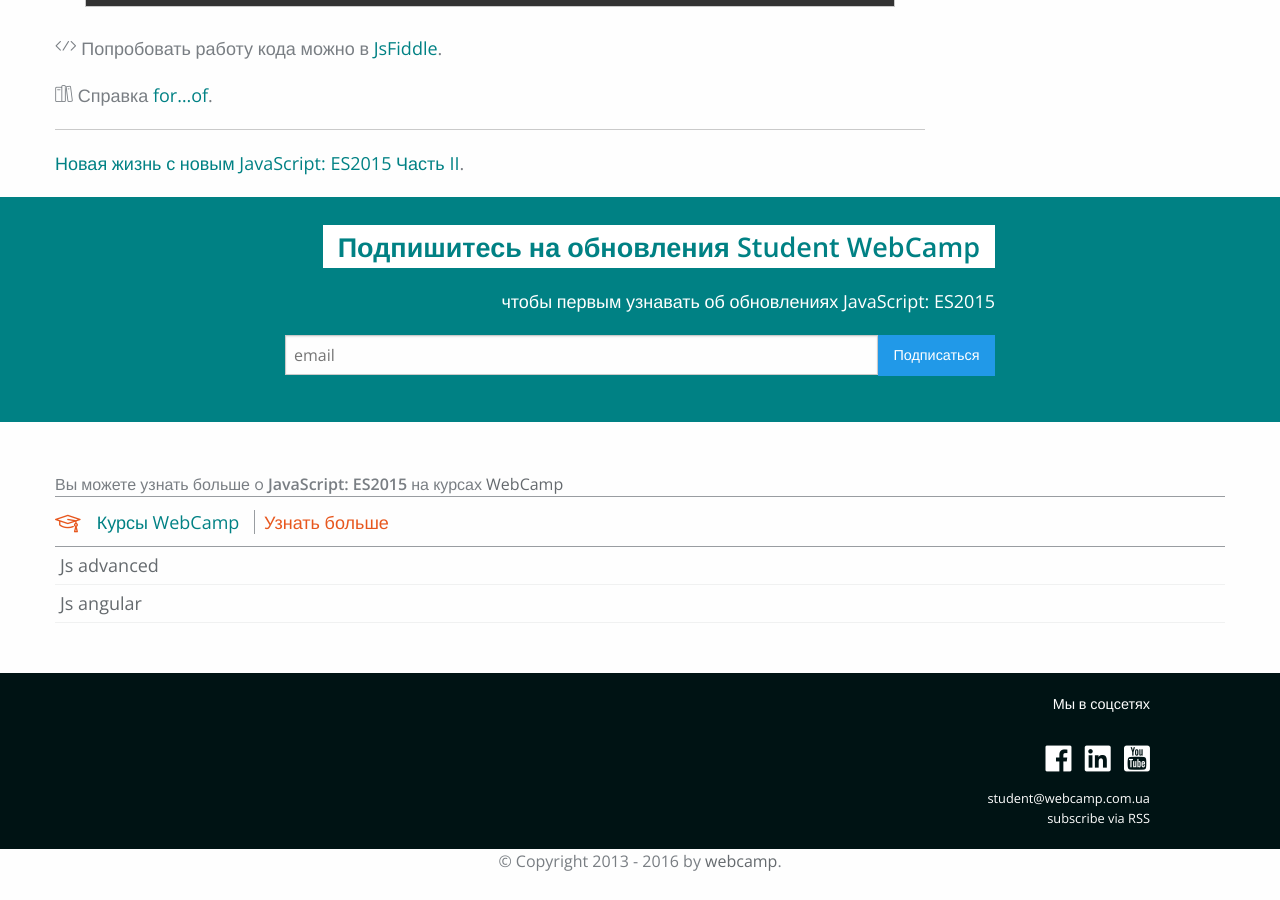
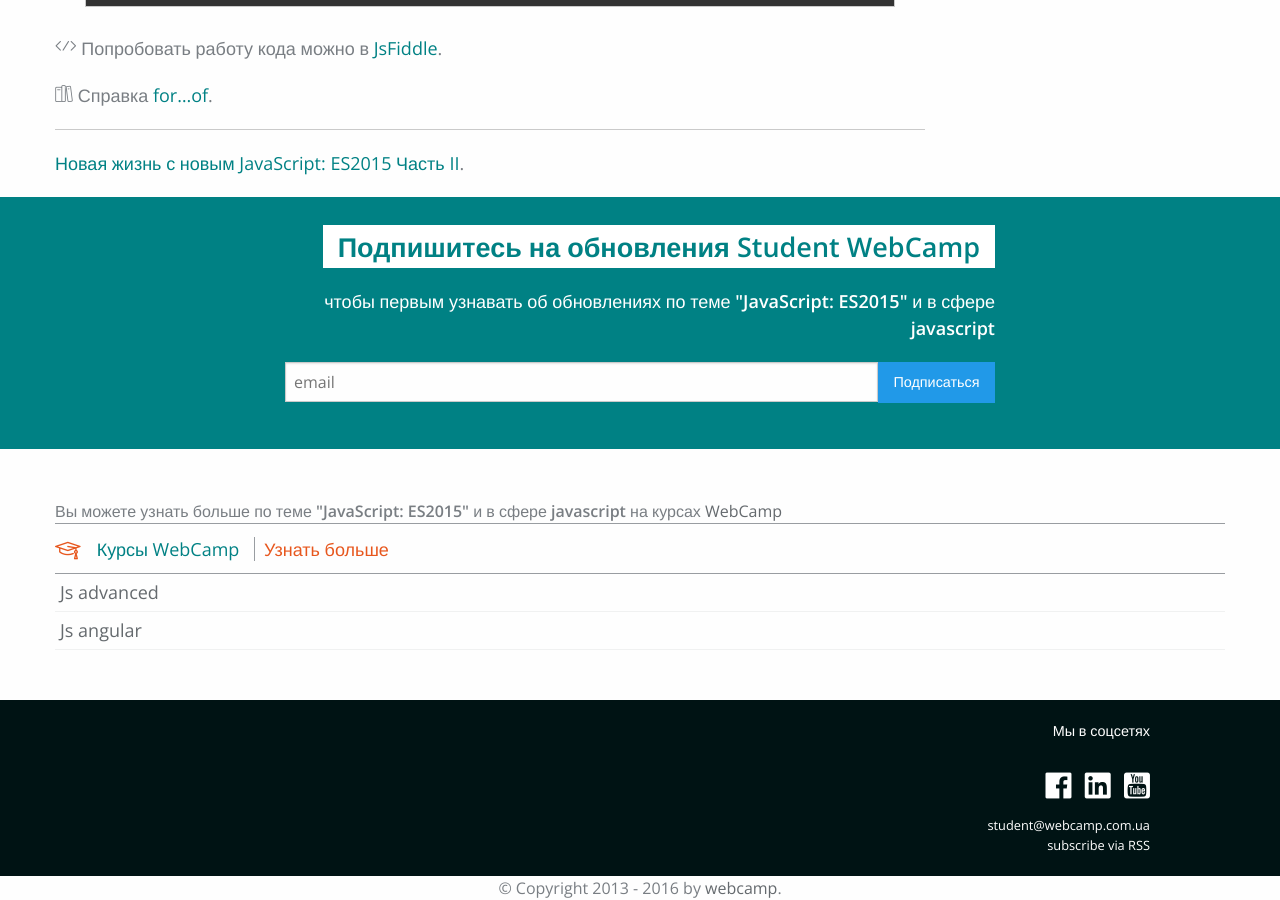
Before and after one commit to student-webcamp/student-webcamp.github.io, a Jekyll site: the page built from _posts/2016-05-08-es2015.markdown, in a window 1280 px wide and 900 px high, scrolled down 8756 px. Built offline with Jekyll 4.4.1, drawn with Linux system fonts in a browser that asks for light colours; nearby versions of some CDN libraries; before the commit the page ends 9629 px from its top, so only the background shows below that; some of the changed text lies outside the part shown.

```diff
--- a/_layouts/post.html
+++ b/_layouts/post.html
@@ -87,7 +87,8 @@ layout: default
                 <p class="text-right">
                     <span class="highlight--white text-l">Подпишитесь на обновления Student WebCamp</span>
                 </p>
-                <p class="text-right text-white">чтобы первым узнавать об обновлениях {{page.title}}</p>
+                <p class="text-right text-white">чтобы первым узнавать об обновлениях по теме <strong>"{{page.title}}"</strong> и в сфере
+                    <strong>{{page.tags | join: " и "}}</strong></p>
                 <form action="//webcamp.us13.list-manage.com/subscribe/post?u=d9e9c415942a772cb0d43a4d8&amp;id=57b2022d15"
                       method="post" id="mc-embedded-subscribe-form" name="mc-embedded-subscribe-form" class="validate"
                       target="_blank" novalidate>
@@ -111,7 +112,8 @@ layout: default
 
 <div class="row mb-50">
     <div class="medium-12 columns">
-        Вы можете узнать больше o <strong>{{page.title}}</strong> на курсах <a
+        Вы можете узнать больше по теме <strong>"{{page.title}}"</strong> и в сфере <strong>{{page.tags | join: " и
+        "}}</strong> на курсах <a
             href="http://www.webcamp.com.ua/">WebCamp</a>
         <div class="page__info">
             <p class="clearfix">
```
Also changed, not shown: _posts/2016-10-04-form-validation.markdown (added, +89 -0 lines), img/post-images/css/google_recommends_post.jpg (added).
